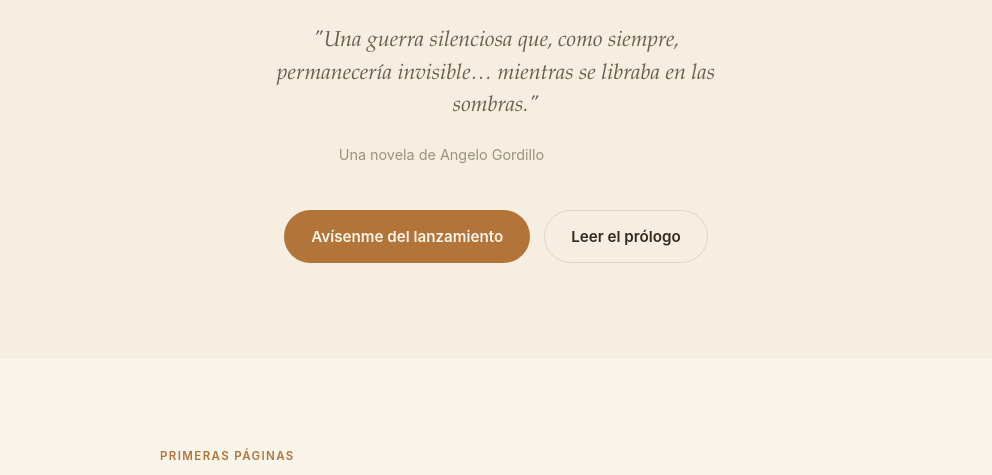
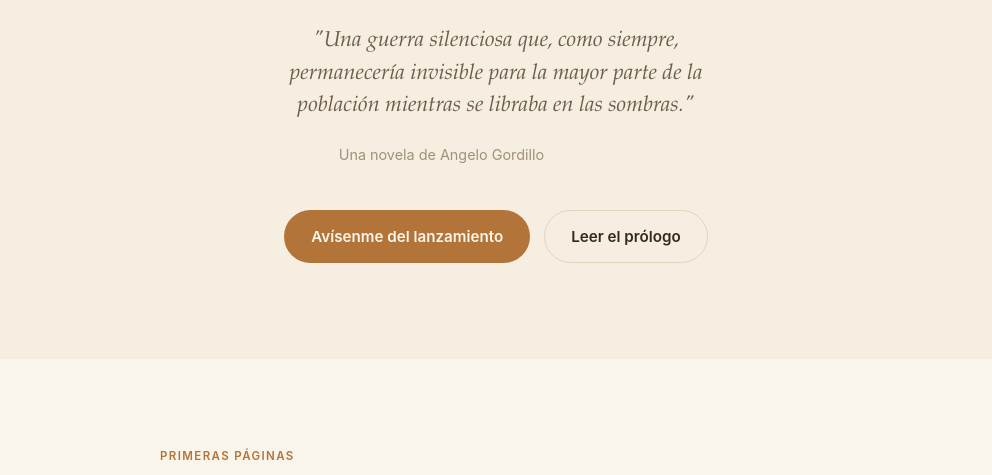
Before and after one commit to angelogordillo/escuadron-sombra-web, a website: page index.html in a window 1280 px wide. Shown: the part 325-800 px from the top of the page, without its empty margins (144-1136 px from the left). Drawn offline with Linux system fonts and the light colour scheme.

Commit message:
Use the full quote from the book in the hero
Restore "para la mayor parte de la población" instead of the ellipsis-truncated version.

```diff
--- a/index.html
+++ b/index.html
@@ -320,7 +320,7 @@
   <div class="wrap">
     <div class="eyebrow">Muy pronto · sé de los primeros en saberlo</div>
     <h1>Escuadrón <em>Sombra</em></h1>
-    <p class="quote">"Una guerra silenciosa que, como siempre, permanecería invisible… mientras se libraba en las sombras."</p>
+    <p class="quote">"Una guerra silenciosa que, como siempre, permanecería invisible para la mayor parte de la población mientras se libraba en las sombras."</p>
     <p class="byline">Una novela de Angelo Gordillo</p>
     <div class="hero-actions">
       <a class="btn btn-primary" href="#lista-de-espera">Avísenme del lanzamiento</a>
```
